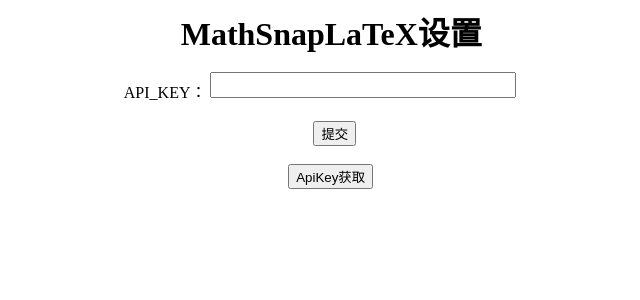
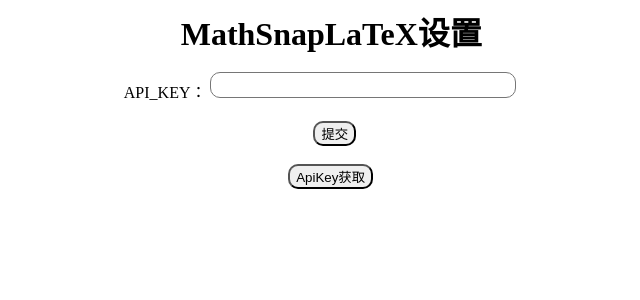
Before and after one commit to J-LingShan/MathSnapLaTeX, a Flask app: page / in a window 1280 px wide. Shown: the top 300 px of the page, without its empty margins (295-935 px from the left). Run offline with Flask 3, Linux system fonts and the light colour scheme.

Commit message:
Web界面优化

```diff
--- a/templates/setting.html
+++ b/templates/setting.html
@@ -30,6 +30,10 @@
             margin:0 auto;
         }
 
+        .cls_y {
+            border-radius: 10px;
+        }
+
     </style>
 </head>
 <body>
@@ -41,25 +45,26 @@
 
         <div class="clsInput">
             <label for="API_KEY">API_KEY：</label>
-            <textarea id="API_KEY" name="API_KEY" required></textarea><br><br>
+            <textarea class="cls_y" id="API_KEY" name="API_KEY" required></textarea><br><br>
         </div>
 
         <div class="clsButton">
-            <button type="submit">提交</button>
+            <button class="cls_y" type="submit">提交</button>
         </div>
 </form>
 
     <div class = 'clsBt'>
         <br>
-            <button id="getApi">ApiKey获取</button>
+            <button class="cls_y" id="getApi">ApiKey获取</button>
         </a>
     </div>
 
 <script>
     document.getElementById("getApi").addEventListener("click",() => {
-        let apikey = 'apikey='+'123'
+        let apikey =''
+        let txt = 'apikey=' + apikey
         if(apikey !=='') {
-            window.alert(apikey);
+            window.alert(txt);
         }
         else {
             window.open("https://account.aliyun.com/login/login.htm?oauth_callback=https%3A%2F%2Fbailian.console.aliyun.com%2F%3FapiKey%3D1&clearRedirectCookie=1&lang=zh#/api-key-center")
--- a/templates/start.html
+++ b/templates/start.html
@@ -12,11 +12,16 @@
             border: 2px solid #000;
             padding: 10px;
             resize: both;
+            border-radius: 20px;
         }
 
         .cls {
             width: 35%;   /*父容器宽度*/
             margin:0 auto;
+        }
+
+        .cls_y {
+            border-radius: 10px;
         }
 
     </style>
```
Also changed, not shown: templates/index.html (+6 -2 lines).
